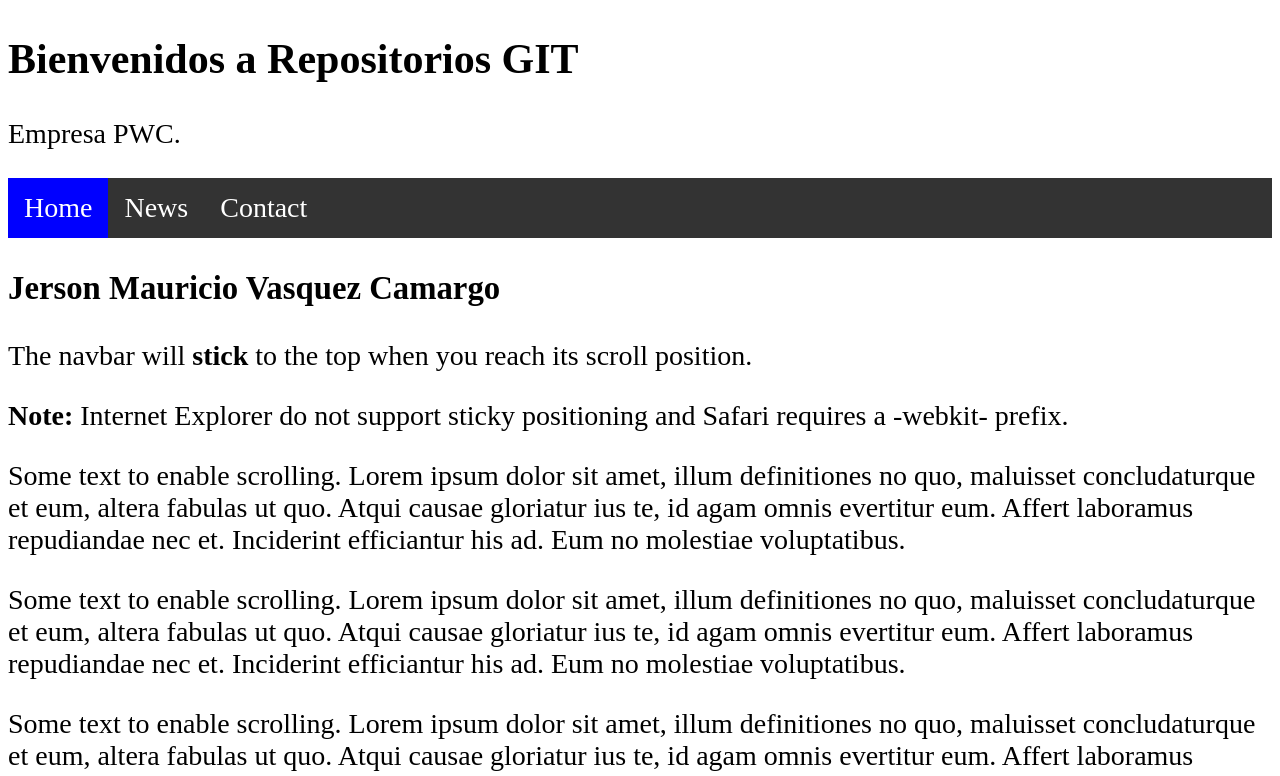
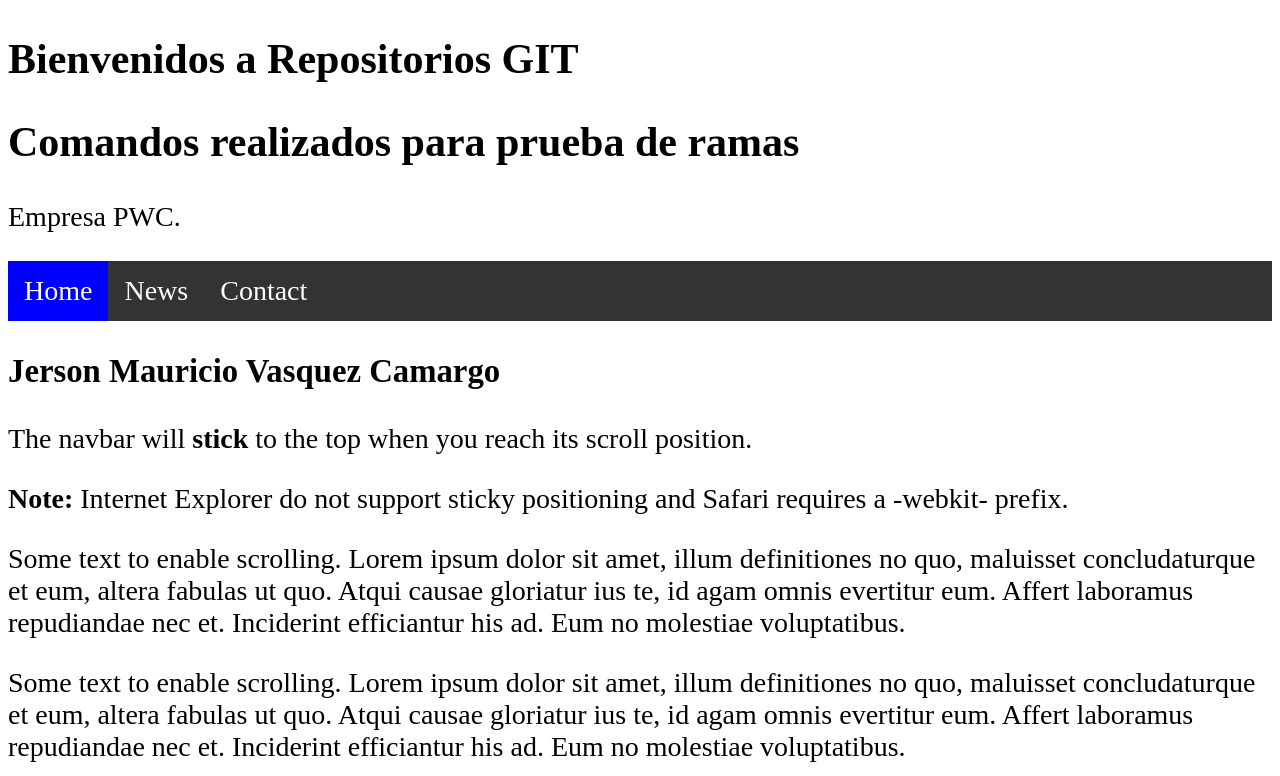
Before and after one commit to JerssonVasquez/VSCODE_GITPrueba, a plain HTML site: page index.html in a window 1280 px wide. Shown: the top 776 px of the page. Drawn offline with Linux system fonts and the light colour scheme.

Commit message:
Agrego linea 13

```diff
--- a/index.html
+++ b/index.html
@@ -10,6 +10,7 @@
 <body>
     <div class="header">
         <h2>Bienvenidos a Repositorios GIT</h2>
+        <h2> Comandos realizados para prueba de ramas</h2>
         <p>Empresa PWC.</p>
     </div>
 
```
